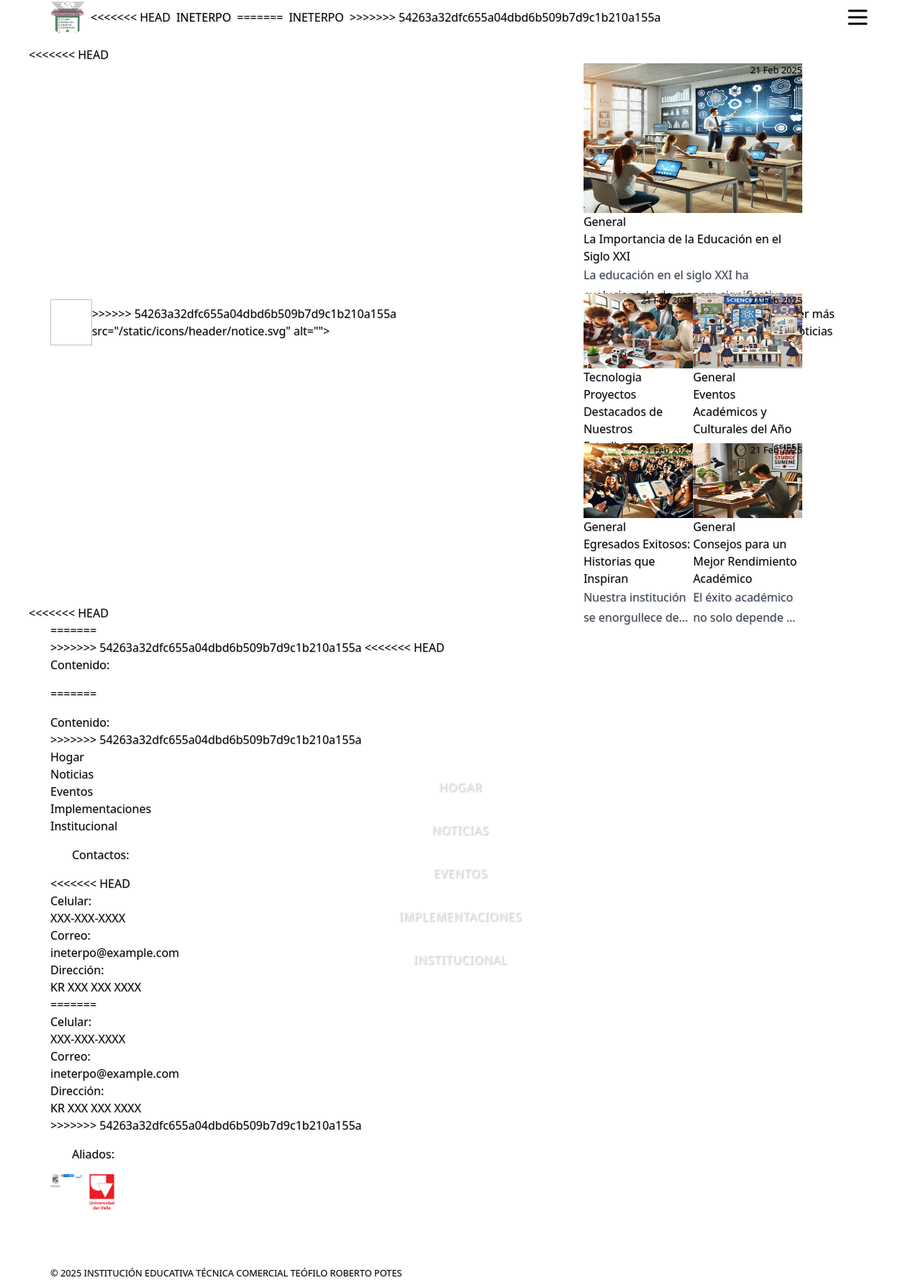
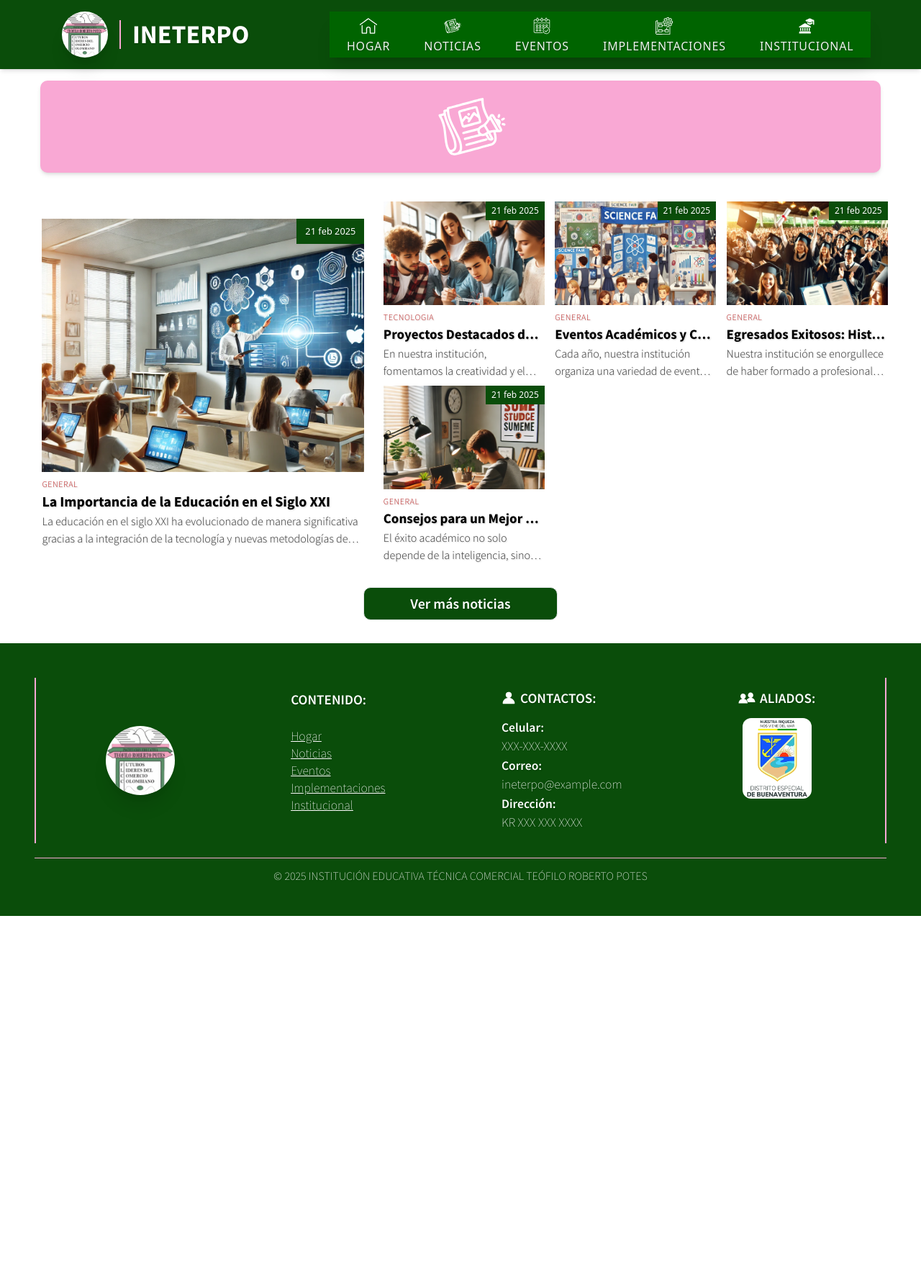
Before and after one commit to caicedoficial/web-ineterpo, a Django app: template templates/pages/noticias/noticias.html in a window 1280 px wide. Shown: the whole page at 72% size. After the commit the page ends 1273 px from the top, so only its background shows below. Run offline with Django 5.2, Linux system fonts and the light colour scheme; the template is opened without the code that fills it: values that come from a table or form of the project are taken from there, others are empty; data comes from the database, SQL or seed files in the repository; parts of the project's set-up code (start-up, migrations or seed data) failed here and were passed over.

Commit message:
Refactor estilos en secciones de pie de página y encabezado; ajustar tamaños de fuente y márgenes para mejorar la presentación y legibilidad.

```diff
--- a/static/src/output.css
+++ b/static/src/output.css
@@ -1477,6 +1477,10 @@ video {
   aspect-ratio: 1 / 1;
 }
 
+.h-16 {
+  height: 4rem;
+}
+
 .h-24 {
   height: 6rem;
 }
@@ -1525,12 +1529,12 @@ video {
   height: 100%;
 }
 
-.h-16 {
-  height: 4rem;
-}
-
 .min-h-screen {
   min-height: 100vh;
+}
+
+.w-16 {
+  width: 4rem;
 }
 
 .w-24 {
@@ -1566,10 +1570,6 @@ video {
   width: 100%;
 }
 
-.w-16 {
-  width: 4rem;
-}
-
 .max-w-\[1140px\] {
   max-width: 1140px;
 }
@@ -1668,13 +1668,8 @@ video {
   gap: 1rem;
 }
 
-<<<<<<< HEAD
-.gap-5 {
-  gap: 1.25rem;
-=======
 .gap-6 {
   gap: 1.5rem;
->>>>>>> 54263a32dfc655a04dbd6b509b7d9c1b210a155a
 }
 
 .gap-8 {
@@ -1683,10 +1678,6 @@ video {
 
 .gap-\[7rem\] {
   gap: 7rem;
-}
-
-.gap-1 {
-  gap: 0.25rem;
 }
 
 .gap-y-6 {
@@ -1809,6 +1800,10 @@ video {
   padding: 1.5rem;
 }
 
+.p-8 {
+  padding: 2rem;
+}
+
 .px-16 {
   padding-left: 4rem;
   padding-right: 4rem;
@@ -1824,6 +1819,16 @@ video {
   padding-right: 0.75rem;
 }
 
+.px-4 {
+  padding-left: 1rem;
+  padding-right: 1rem;
+}
+
+.px-6 {
+  padding-left: 1.5rem;
+  padding-right: 1.5rem;
+}
+
 .py-1 {
   padding-top: 0.25rem;
   padding-bottom: 0.25rem;
@@ -1839,16 +1844,6 @@ video {
   padding-bottom: 1rem;
 }
 
-.px-4 {
-  padding-left: 1rem;
-  padding-right: 1rem;
-}
-
-.px-6 {
-  padding-left: 1.5rem;
-  padding-right: 1.5rem;
-}
-
 .pb-1 {
   padding-bottom: 0.25rem;
 }
@@ -1907,6 +1902,18 @@ video {
   line-height: 2.5rem;
 }
 
+.text-\[0\.875rem\] {
+  font-size: 0.875rem;
+}
+
+.text-\[1\.1rem\] {
+  font-size: 1.1rem;
+}
+
+.text-\[1\.2rem\] {
+  font-size: 1.2rem;
+}
+
 .text-\[10px\] {
   font-size: 10px;
 }
@@ -1923,8 +1930,12 @@ video {
   font-size: 16px;
 }
 
-.text-\[20px\] {
-  font-size: 20px;
+.text-\[1rem\] {
+  font-size: 1rem;
+}
+
+.text-\[2rem\] {
+  font-size: 2rem;
 }
 
 .text-\[40px\] {
@@ -1953,34 +1964,6 @@ video {
 .text-xs {
   font-size: 0.75rem;
   line-height: 1rem;
-}
-
-.text-\[1\.2rem\] {
-  font-size: 1.2rem;
-}
-
-.text-\[1rem\] {
-  font-size: 1rem;
-}
-
-.text-\[1\.1rem\] {
-  font-size: 1.1rem;
-}
-
-.text-\[1\.7rem\] {
-  font-size: 1.7rem;
-}
-
-.text-\[1\.8rem\] {
-  font-size: 1.8rem;
-}
-
-.text-\[2rem\] {
-  font-size: 2rem;
-}
-
-.text-\[0\.875rem\] {
-  font-size: 0.875rem;
 }
 
 .font-bold {
@@ -2346,12 +2329,12 @@ video {
     border-color: rgb(249 168 212 / var(--tw-border-opacity, 1));
   }
 
+  .md\:p-12 {
+    padding: 3rem;
+  }
+
   .md\:p-4 {
     padding: 1rem;
-  }
-
-  .md\:p-8 {
-    padding: 2rem;
   }
 
   .md\:text-4xl {
@@ -2368,23 +2351,23 @@ video {
     font-size: 12px;
   }
 
+  .md\:text-\[20px\] {
+    font-size: 20px;
+  }
+
   .md\:text-\[70px\] {
     font-size: 70px;
+  }
+
+  .md\:text-base {
+    font-size: 1rem;
+    line-height: 1.5rem;
   }
 
   .md\:text-lg {
     font-size: 1.125rem;
     line-height: 1.75rem;
   }
-
-  .md\:text-base {
-    font-size: 1rem;
-    line-height: 1.5rem;
-  }
-
-  .md\:text-\[20px\] {
-    font-size: 20px;
-  }
 }
 
 @media (min-width: 1024px) {
@@ -2505,27 +2488,18 @@ video {
     line-height: 2.5rem;
   }
 
+  .lg\:text-\[1\.2rem\] {
+    font-size: 1.2rem;
+  }
+
   .lg\:text-\[12px\] {
     font-size: 12px;
   }
 
-  .lg\:text-\[16px\] {
-    font-size: 16px;
-  }
-
   .lg\:text-\[19px\] {
     font-size: 19px;
   }
 
-  .lg\:text-sm {
-    font-size: 0.875rem;
-    line-height: 1.25rem;
-  }
-
-  .lg\:text-\[1\.2rem\] {
-    font-size: 1.2rem;
-  }
-
   .lg\:text-\[1rem\] {
     font-size: 1rem;
   }
--- a/templates/layout/footer/components/FooterContactSection.html
+++ b/templates/layout/footer/components/FooterContactSection.html
@@ -7,14 +7,8 @@
             <h1 class="text-base font-sourceSemiBold lg:text-[1.2rem] uppercase">Contactos:</h1>
         </div>
         <div class="flex flex-col font-sourceExtraLight">
-<<<<<<< HEAD
-            <span class="text-base"><span class="font-sourceSemiBold">Celular:<br></span>XXX-XXX-XXXX</span>
-            <span class="text-base"><span class="font-sourceSemiBold">Correo:<br></span>ineterpo@example.com</span>
-            <span class="text-base"><span class="font-sourceSemiBold">Dirección:<br></span>KR XXX XXX XXXX</span>
-=======
             <span class="text-[1.1rem]"><span class="font-sourceSemiBold">Celular:<br></span class="text-[1rem]">XXX-XXX-XXXX</span>
             <span class="text-[1.1rem]"><span class="font-sourceSemiBold">Correo:<br></span class="text-[1rem]">ineterpo@example.com</span>
             <span class="text-[1.1rem]"><span class="font-sourceSemiBold">Dirección:<br></span class="text-[1rem]">KR XXX XXX XXXX</span>
->>>>>>> 54263a32dfc655a04dbd6b509b7d9c1b210a155a
         </div>
 </section>
--- a/templates/layout/footer/components/FooterNavSection.html
+++ b/templates/layout/footer/components/FooterNavSection.html
@@ -1,10 +1,5 @@
-<<<<<<< HEAD
-<nav class="flex flex-col gap-4">
-    <h1 class="font-sourceSemiBold text-[16px] uppercase">Contenido:</h1>
-=======
 <nav class="flex flex-col gap-6">
     <h1 class="font-sourceSemiBold text-[1.2rem] uppercase">Contenido:</h1>
->>>>>>> 54263a32dfc655a04dbd6b509b7d9c1b210a155a
     <ul class="flex flex-col font-sourceExtraLight text-base">
         <li>
             <a class="underline text-[1.1rem]"
--- a/templates/layout/footer/footer.html
+++ b/templates/layout/footer/footer.html
@@ -1,11 +1,6 @@
 {% load static %}
-<<<<<<< HEAD
-<footer class="grid bg-primary p-4 md:p-8 text-white gap-4 lg:gap-5">
-    <div class="grid md:justify-around max-w-[1140px] mx-auto w-full md:p-4 gap-8 md:gap-0 md:flex md:border-x-2 md:border-secundary">
-=======
 <footer class="grid bg-primary p-8 md:p-12 text-white gap-4 lg:gap-5">
     <div class="grid md:justify-around max-w-[1200px] mx-auto w-full md:p-4 gap-8 md:gap-0 md:flex md:border-x-2 md:border-secundary">
->>>>>>> 54263a32dfc655a04dbd6b509b7d9c1b210a155a
         {% include 'footer/components/FooterEscudoLG.html' %}
         {% include 'footer/components/FooterNavSection.html' %}
         {% include 'footer/components/FooterContactSection.html' %}
--- a/templates/layout/header/components/HeaderTitleSection.html
+++ b/templates/layout/header/components/HeaderTitleSection.html
@@ -4,11 +4,6 @@
     <img class="w-[3rem] h-auto aspect-square shadow-xl bg-white rounded-full lg:w-[4rem]"
         src="{% static 'images/ineterpo.webp' %}"
         alt="Logo del INETERPO">
-<<<<<<< HEAD
-    <h1 class="text-white font-sourceBold text-2xl border-secundary cursor-default border-l-2 pl-2 lg:text-4xl lg:pl-4"
-        title="Institución Educativa Técnica Comercial Teófilo Roberto Potes" style="text-shadow: 1px 1px 2px rgba(0, 0, 0, 0.3);">INETERPO</h1>
-=======
     <h1 class="text-white font-sourceBold text-[2rem] leading-none border-secundary cursor-default border-l-2 pl-2 lg:text-4xl lg:pl-4"
         title="Institución Educativa Técnica Comercial Teófilo Roberto Potes">INETERPO</h1>
->>>>>>> 54263a32dfc655a04dbd6b509b7d9c1b210a155a
 </section>
--- a/templates/pages/noticias/noticias.html
+++ b/templates/pages/noticias/noticias.html
@@ -4,19 +4,11 @@
 {% block title %}Noticias{% endblock %}
 
 {% block content %}
-<<<<<<< HEAD
-<main class="grid gap-y-6 md:gap-y-10 mx-auto mb-8 max-w-[1140px]">
-    <section class="flex flex-col px-4 bg-secundary py-4 w-full">
-        <div class="flex items-center justify-center md:justify-normal gap-8">
-            <h1 class="font-sourceBlack text-[50px] md:text-[90px] text-white uppercase">{{ modelo }}</h1>
-            <img class="w-20 h-20 md:w-28 md:h-28"
-=======
 <div class="grid gap-y-6 md:gap-y-10 mb-8">
     <section class="flex flex-col bg-secundary py-4 shadow-md rounded-[10px]">
         <div class="flex items-center justify-center gap-8">
             <h1 class="font-sourceBlack text-[40px] md:text-[70px] text-white uppercase">{{ modelo }}</h1>
             <img class="w-16 h-16 md:w-24 md:h-24"
->>>>>>> 54263a32dfc655a04dbd6b509b7d9c1b210a155a
                 src="{% static 'icons/header/notice.svg' %}" alt="">
         </div>
     </section>
```
